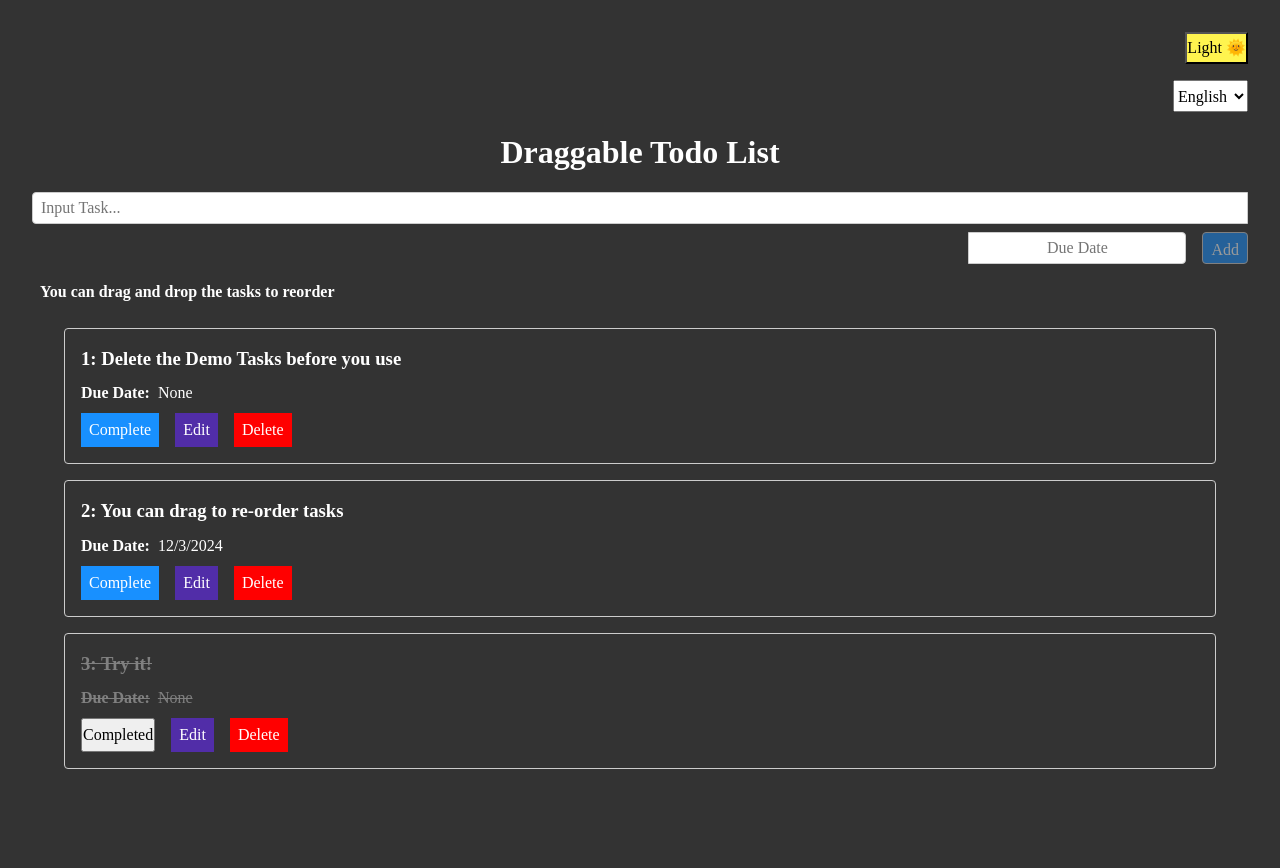
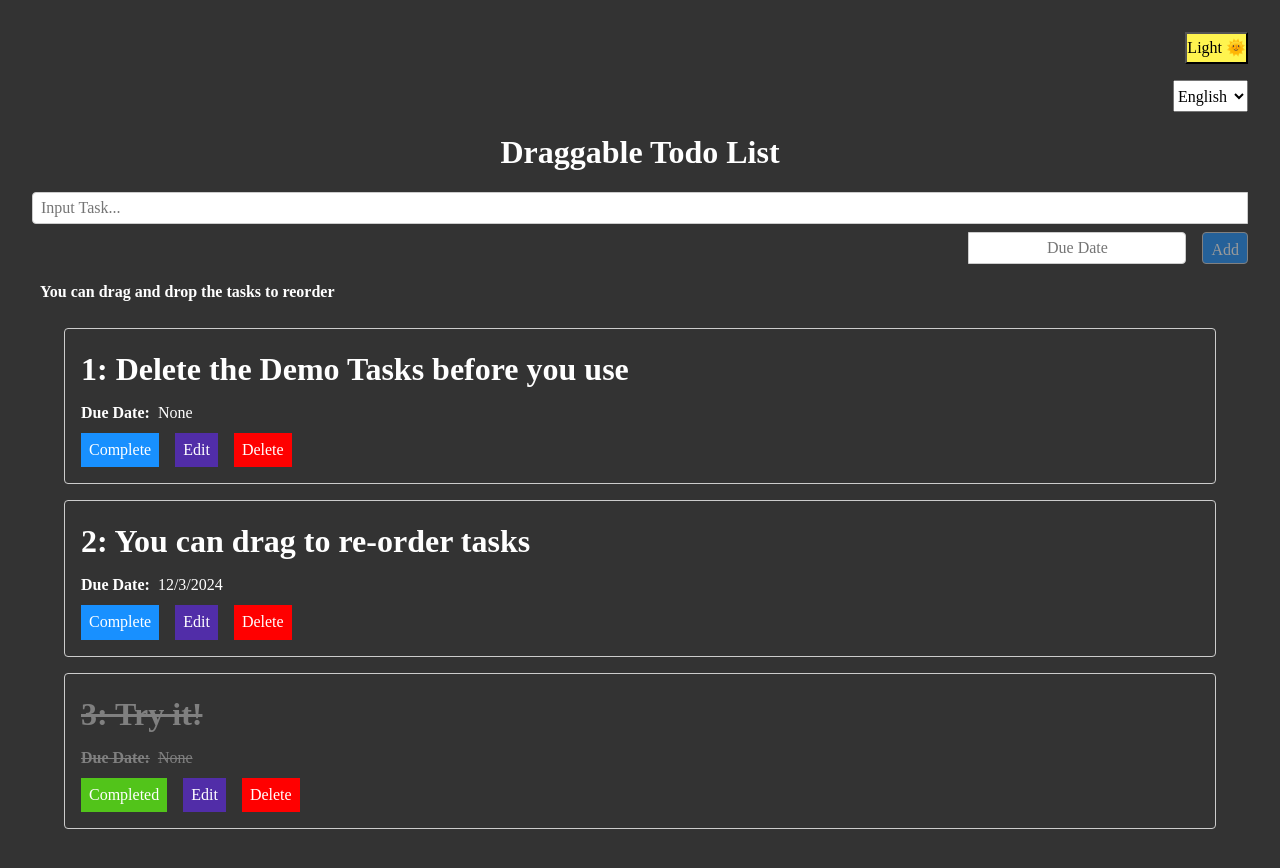
Before and after one commit to john-data-chen/ts-react-drag-and-drop-starter-kit, a React (Vite) app: page / in a window 1280 px wide. Shown: the top 868 px of the page. Before the commit the page ends 817 px from the top, so only its background shows below. Built offline with nearby package versions, Linux system fonts and the light colour scheme.

Commit message:
Add button styles

```diff
--- a/src/theme/ThemeSets.ts
+++ b/src/theme/ThemeSets.ts
@@ -139,6 +139,7 @@ export const GlobalStyles = createGlobalStyle`
   }
 
   .todoText {
+    font-size: 2rem;
     margin-bottom: 0.5rem;
     word-break: break-all;
     word-wrap: break-word;
@@ -164,6 +165,9 @@ export const GlobalStyles = createGlobalStyle`
   .todoButtonsWrapper {
     display: flex;
     flex-direction: row;
+    flex-wrap: nowrap;
+    justify-content: flex-start;
+    align-items: flex-start;
   }
 
   .incompleteTaskButton {
@@ -171,12 +175,28 @@ export const GlobalStyles = createGlobalStyle`
     color: white;
     border: none;
     padding: 0.5rem;
+    margin-right: 1rem;
     cursor: pointer;
     font-size: 1rem;
     transition: background-color 0.3s ease;
 
     &:hover {
       background-color: #096dd9;
+    }
+  }
+
+  .completeTaskButton {
+    background-color: #52c41a;
+    color: white;
+    border: none;
+    padding: 0.5rem;
+    margin-right: 1rem;
+    cursor: pointer;
+    font-size: 1rem;
+    transition: background-color 0.3s ease;
+
+    &:hover {
+      background-color: #73d13d;
     }
   }
 
@@ -199,7 +219,6 @@ export const GlobalStyles = createGlobalStyle`
     color: white;
     border: none;
     padding: 0.5rem;
-    margin-left: 1rem;
     margin-right: 1rem;
     cursor: pointer;
     font-size: 1rem;
```
